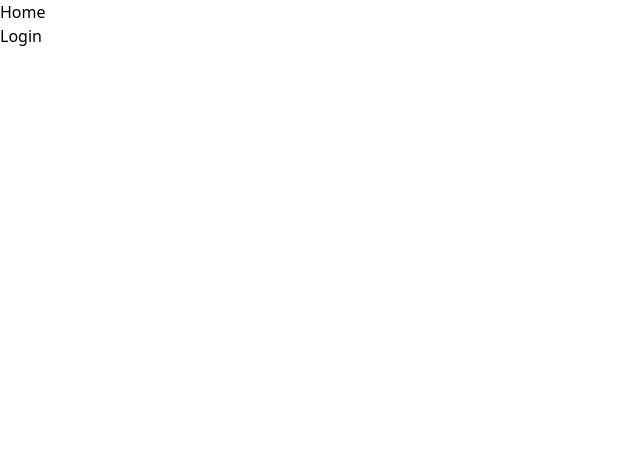
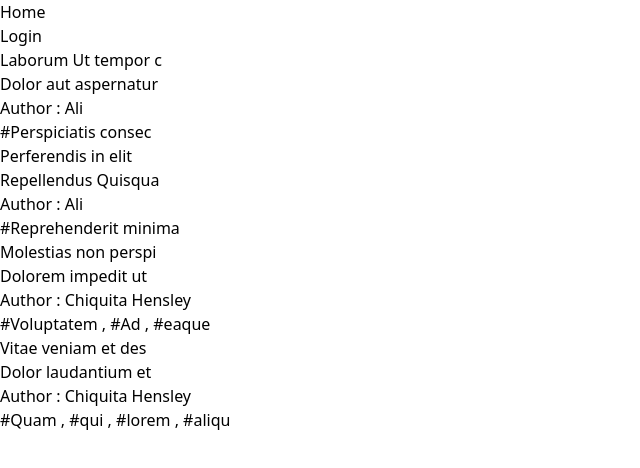
Before and after one commit to huseynovali/React-Query_Example, a React (Vite) app: page / in a window 1280 px wide. Shown: the top 468 px of the page, without its empty margins (0-640 px from the left). Built offline with nearby package versions, Linux system fonts and the light colour scheme; data requests are answered from the project's data file.

Commit message:
create home page

```diff
--- a/src/Context/PostContext.jsx
+++ b/src/Context/PostContext.jsx
@@ -8,7 +8,7 @@ const PostContext = createContext();
 const PostProvider = ({ children }) => {
   const getPost = async () => {
     let res = await axios.get("http://localhost:3000/posts")
-    console.log(res);
+    return res
   }
   const getPostsByUserId = async (userId) => {
     let res = await axios.get(`http://localhost:3000/posts?userId=${userId}`)
--- a/src/page/Home.jsx
+++ b/src/page/Home.jsx
@@ -1,17 +1,36 @@
 import React, { useContext, useEffect } from 'react'
 import { UserContext } from '../Context/UserContext'
+import { PostContext } from '../Context/PostContext';
+import { useQuery } from 'react-query';
 
 function Home() {
-    const {user,getUser,getUserById} = useContext(UserContext);
- useEffect(()=>{
-   getUser();
-
- },[])
+  const { getPost, AddPost, deletePostById } = useContext(PostContext);
+  const { data: postData, isLoading: isPostLoading, error: postError } = useQuery('posts', () =>
+    getPost()
+  );
 
 
   return (
     <div>
+      <div className="list grid grid-cols-3 gap-2 p-5">
+        {
+          postError ? <p>{postError.message}</p> :
+            isPostLoading ?
+              <h1>Loading...</h1> :
+              postData?.data?.map(item => {
+                let tags = item.tag.split(',').map(element => '#' + element.trim()).join(" , ")
+                return (
+                  <div className=" card border p-2 relative min-h-[250px]">
+                    <h1 className='text-xl font-medium mb-2'>{item.title}</h1>
+                    <p className='text-lg  mb-2'>{item.description.length > 100 ? (item.description.substr(0, 120) + " ...") : item.description}</p>
+                    <p className='text-lg  mb-2'>Author : {item.author}</p>
+                    <span className='text-blue-500 cursor-pointer absolute bottom-3'>{tags}</span>
 
+                  </div>
+                )
+              })
+        }
+      </div>
 
     </div>
   )
--- a/src/page/Login.jsx
+++ b/src/page/Login.jsx
@@ -46,6 +46,11 @@ function Login() {
 
   return (
     <div>
+      <div className="w-full bg-slate-400">
+        <div className="container m-auto  text-white py-3 flex justify-between">
+          <Link to='/' className='px-3 py-2' >Home</Link>
+        </div>
+      </div>
       <ToastContainer
         position="top-right"
         autoClose={2000}
--- a/src/page/Register.jsx
+++ b/src/page/Register.jsx
@@ -64,6 +64,11 @@ function Register() {
         pauseOnHover
         theme="light"
       />
+      <div className="w-full bg-slate-400">
+        <div className="container m-auto  text-white py-3 flex justify-between">
+          <Link to='/' className='px-3 py-2' >Home</Link>
+        </div>
+      </div>
       <div className="w-[45%] m-auto bg-slate-300 mt-[5%] rounded-lg">
         <h1 className="text-3xl text-center py-3">Register</h1>
         <Formik initialValues={initialValues} validationSchema={validationSchema} onSubmit={handleSubmit}>
```
